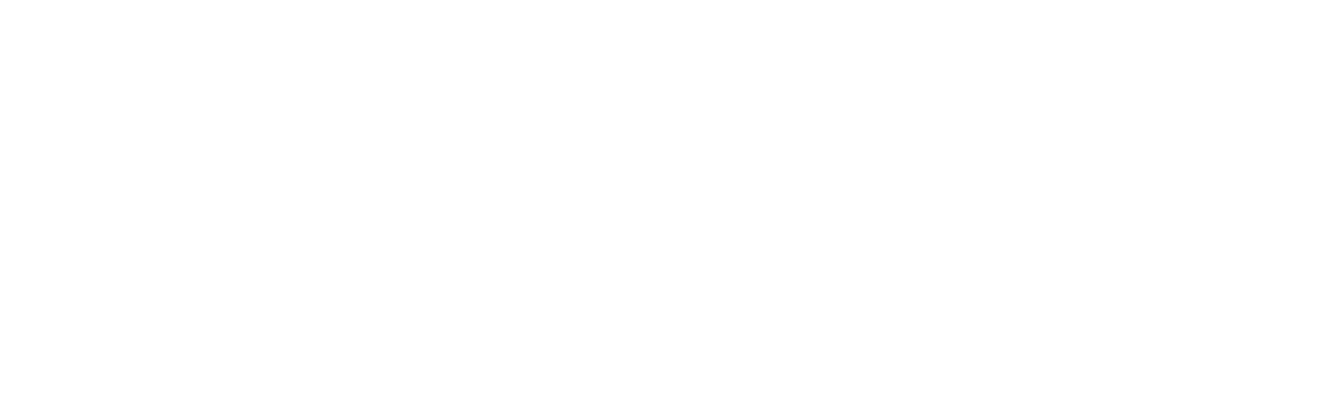
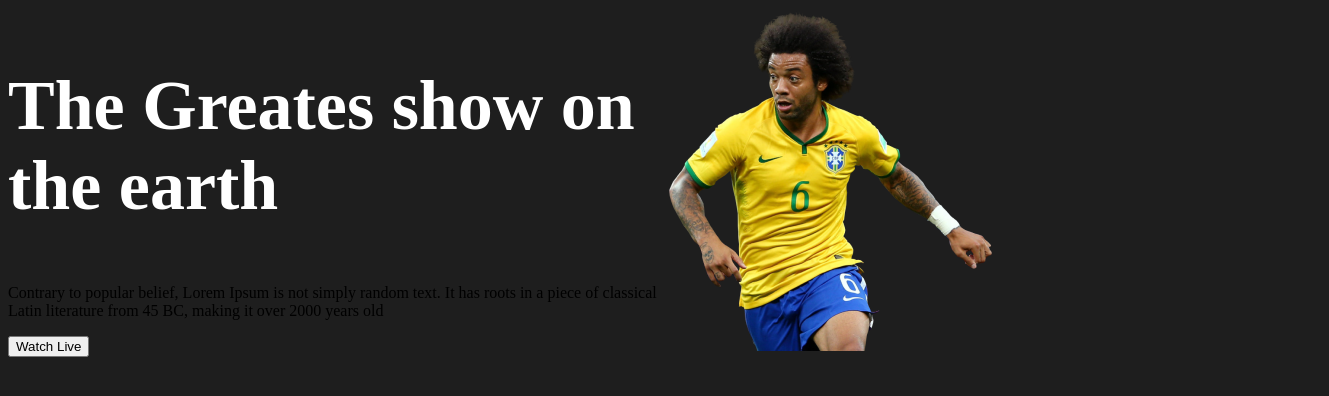
Before and after one commit to moriamakter/fifa-world-cup, a plain HTML site: page index.html in a window 1280 px wide. Shown: the whole page, 1329 px wide, since content can reach past the window. Drawn offline with Linux system fonts and the light colour scheme.

Commit message:
banner commit

```diff
--- a/index.html
+++ b/index.html
@@ -10,7 +10,15 @@
 </head>
 
 <body>
-
+    <header class="banner">
+        <section class="left">
+            <h1>The Greates show on the earth</h1>
+            <p>Contrary to popular belief, Lorem Ipsum is not simply random text. It has roots in a piece of classical
+                Latin literature from 45 BC, making it over 2000 years old</p>
+            <button>Watch Live</button>
+        </section>
+        <section><img src="images/Banner Image.png" alt=""></section>
+    </header>
 </body>
 
 </html>
--- a/style.css
+++ b/style.css
@@ -0,0 +1,22 @@
+body {
+    width: 1321px;
+    height: 646px;
+    background-color: #1E1E1E;
+
+}
+
+.banner {
+    display: grid;
+    grid-template-columns: repeat(2, 1fr);
+    align-items: center;
+    justify-content: center;
+}
+
+.left h1 {
+    font-family: 'Poppins';
+    font-style: normal;
+    font-weight: 700;
+    font-size: 70px;
+    line-height: 80px;
+    color: #FFFFFF;
+}
```
